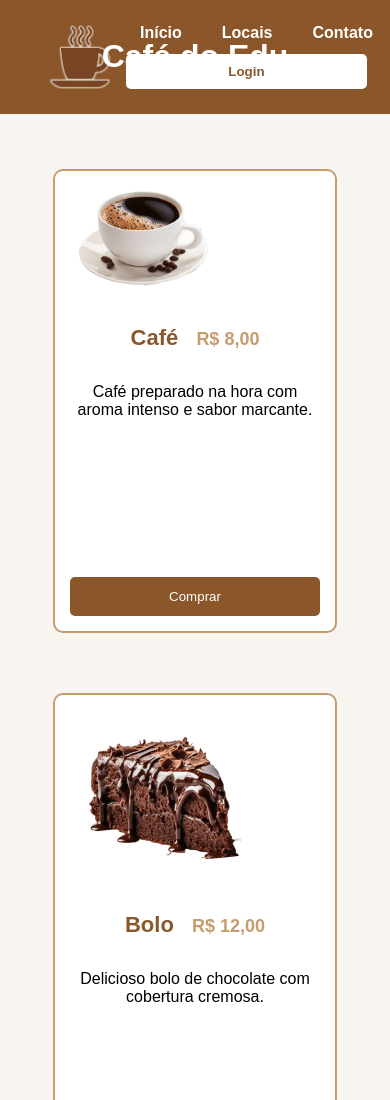
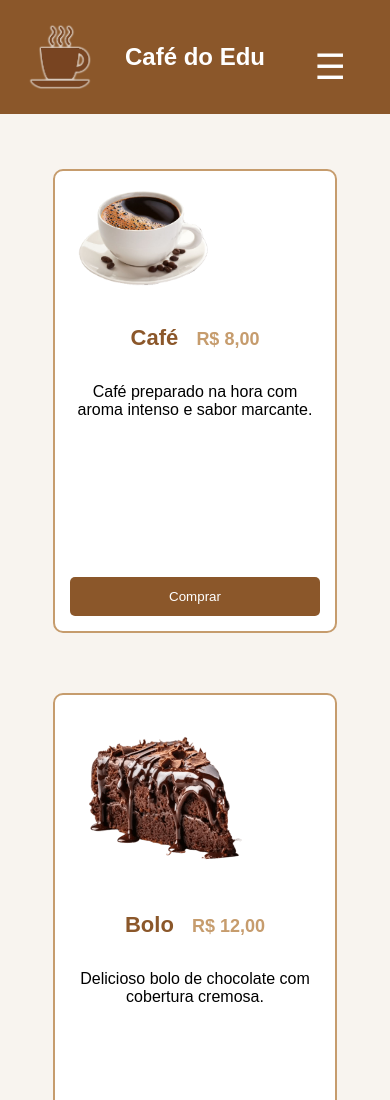
Before and after one commit to Edufreijr/Cafeteria-do-Edu, a plain HTML site: page index.html in a window 390 px wide. Shown: the top 1100 px of the page. Drawn offline with Linux system fonts and the light colour scheme.

Commit message:
Consertando para o mobile

```diff
--- a/style.css
+++ b/style.css
@@ -209,3 +209,27 @@ footer p{
     align-items: center;
     gap: 12px;
 }
+
+@media (max-width: 768px){
+
+    nav{
+        display: none;
+    }
+
+    .login{
+        display: none;
+    }
+
+    .menu{
+        display: block;
+    }
+
+    header{
+        padding: 15px 20px;
+    }
+
+    h1{
+        font-size: 24px;
+    }
+
+}
```
